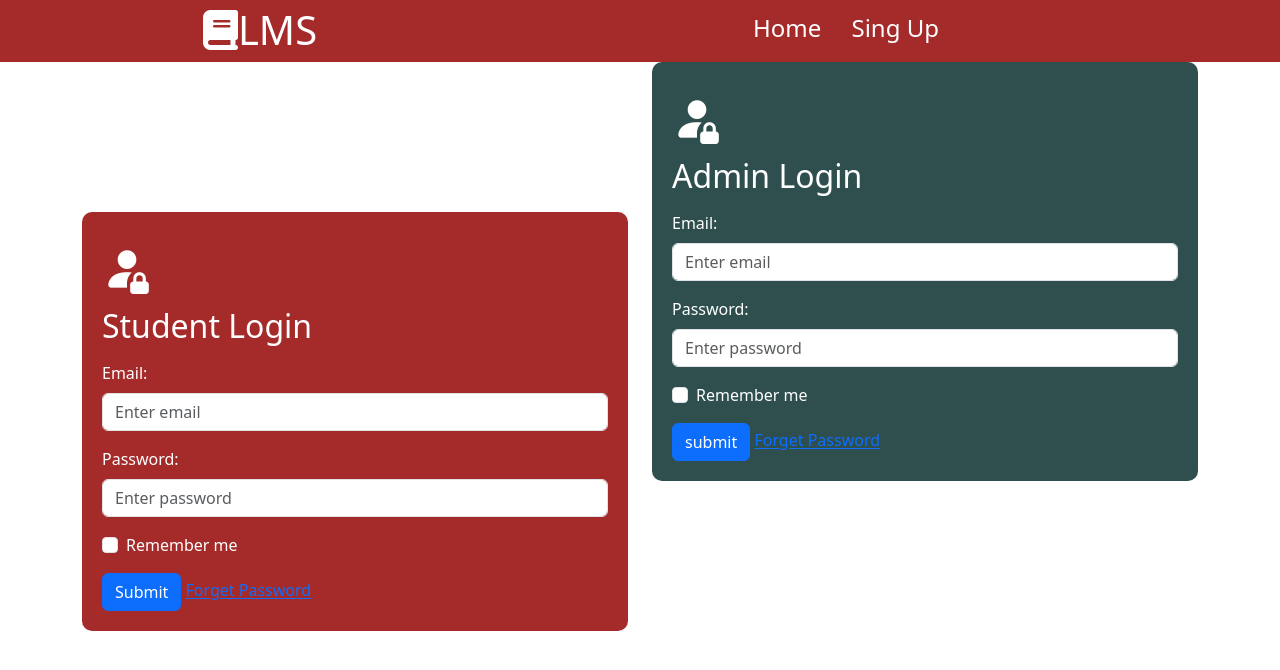
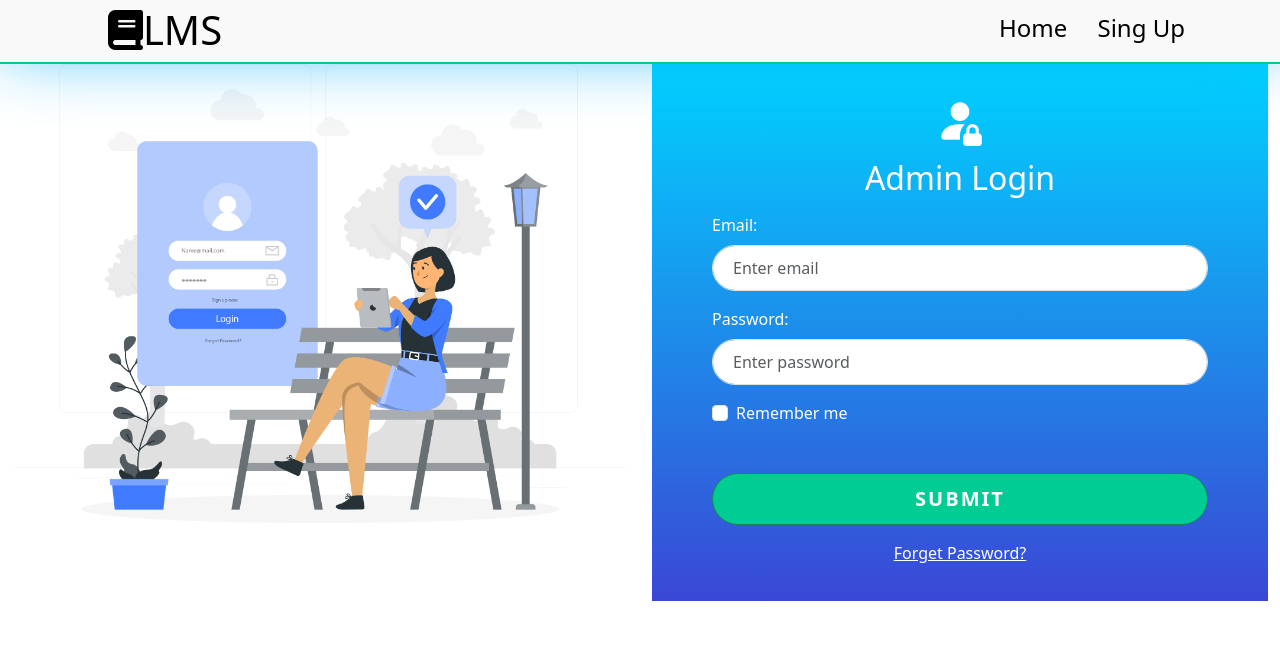
Before and after one commit to razibdash/Gnosis, a PHP site: page /admin-login.php in a window 1280 px wide. Shown: the top 670 px of the page. Run offline with PHP 8.4, Linux system fonts and the light colour scheme.

Commit message:
login file ui changed

```diff
--- a/admin-login.php
+++ b/admin-login.php
@@ -1,42 +1,6 @@
-<!doctype html>
-<html lang="en">
-  <head>
-    <title>LMS</title>
-    <!-- Required meta tags -->
-    <meta charset="utf-8">
-    <meta name="viewport" content="width=device-width, initial-scale=1, shrink-to-fit=no">
 
-    <!-- Bootstrap CSS -->
-    <link rel="stylesheet" href="https://cdnjs.cloudflare.com/ajax/libs/font-awesome/6.4.0/css/all.min.css">
-    <link href="https://cdn.jsdelivr.net/npm/bootstrap@5.3.0-alpha3/dist/css/bootstrap.min.css" rel="stylesheet"
-    integrity="sha384-KK94CHFLLe+nY2dmCWGMq91rCGa5gtU4mk92HdvYe+M/SXH301p5ILy+dN9+nJOZ" crossorigin="anonymous">
-    <link rel="stylesheet" href="https://cdn.jsdelivr.net/npm/bootstrap-icons@1.10.4/font/bootstrap-icons.css">
-     <link rel="stylesheet" href="./css/home.css">
-  </head>
-  <body>
+<?php require_once('header.php')?>
 
- <!-- Header Part -->
-     <div class="header">
-        <div class="container">
-            <div class="row">
-                <div class="col-md-4">
-                    <div class="logo">
-                    <a href="home.php"><span><i class="fa-solid fa-book"></i>LMS</span></a>
-                    </div>
-                </div>
-                <div class="col-md-8">
-                    <div class="sing-up">
-                     <ul>
-                        <li><a href="home.php">Home</a></li>
-                        <li><a href="Sing-up.php">Sing Up</a></li>
-
-                     </ul>
-                    </div>
-                </div>
-            </div>
-        </div>
-     </div>
-     <!-- Header Part END-->
 
 <?php
  if(isset($_REQUEST['adminError']))
@@ -51,34 +15,11 @@
 
 
 <!--login part-->
-     <div class="studen_admin_login">
-        <div class="container">
+     <section class="studen_admin_login">
+        <div class="container-fluid">
             <div class="row">
                 <div class="col-md-6">
-                   <div class="student_login_form">
-
-                   <form action="/action_page.php">
-                   <div class="studen">
-                     <span class='login-icon-avater'><i class="bi bi-person-fill-lock"></i></span>
-                        <h2>Student Login</h2>
-                    </div>
-                    <div class="mb-3 mt-3">
-                        <label for="email" class="form-label">Email:</label>
-                        <input type="email" class="form-control" id="email" placeholder="Enter email" name="email" required>
-                    </div>
-                    <div class="mb-3">
-                        <label for="pwd" class="form-label">Password:</label>
-                        <input type="password" class="form-control" id="pwd" placeholder="Enter password" name="pswd" required>
-                    </div>
-                    <div class="form-check mb-3">
-                        <label class="form-check-label">
-                        <input class="form-check-input" type="checkbox" name="remember"> Remember me
-                        </label>
-                    </div>
-                    <button type="submit" class="btn btn-primary">Submit</button>
-                    <a href="">Forget Password</a>
-                    </form>
-                   </div>
+                    <img src="image/admin-login-img.png" alt="admin login not found">
                 </div>
 
 
@@ -91,25 +32,25 @@
                     </div>
                         <div class="mb-3 mt-3">
                             <label for="email" class="form-label">Email:</label>
-                            <input type="email" class="form-control" id="email" placeholder="Enter email" name="email" required>
+                            <input type="email" class="form-control in-field" id="email" placeholder="Enter email" name="email" required>
                         </div>
                         <div class="mb-3">
                             <label for="pwd" class="form-label">Password:</label>
-                            <input type="password" class="form-control" id="pwd" placeholder="Enter password" name="pswd" required>
+                            <input type="password" class="form-control in-field" id="pwd" placeholder="Enter password" name="pswd" required>
                         </div>
-                        <div class="form-check mb-3">
+                        <div class="form-check mb-5">
                             <label class="form-check-label">
                             <input class="form-check-input" type="checkbox" name="remember"> Remember me
                             </label>
                         </div>
-                        <input type="submit" name="submit" class="btn btn-primary" value="submit" id="">
-                        <a href="">Forget Password</a>
+                        <input type="submit" name="submit" class="d-block m-auto btn btn-success btn-lg submit-btn" value="submit" id="">
+                        <a class="froget-pass m-3" href="">Forget Password?</a>
                         </form>
                     </div>
                 </div>
             </div>
         </div>
-     </div>
+     </section>
      <!--login part END-->
 
      <?php
@@ -118,10 +59,4 @@
      ?>
 
 
-    <!-- Optional JavaScript -->
-    <!-- jQuery first, then Popper.js, then Bootstrap JS -->
-    <script src="https://code.jquery.com/jquery-3.3.1.slim.min.js" integrity="sha384-q8i/X+965DzO0rT7abK41JStQIAqVgRVzpbzo5smXKp4YfRvH+8abtTE1Pi6jizo" crossorigin="anonymous"></script>
-    <script src="https://cdnjs.cloudflare.com/ajax/libs/popper.js/1.14.7/umd/popper.min.js" integrity="sha384-UO2eT0CpHqdSJQ6hJty5KVphtPhzWj9WO1clHTMGa3JDZwrnQq4sF86dIHNDz0W1" crossorigin="anonymous"></script>
-    <script src="https://stackpath.bootstrapcdn.com/bootstrap/4.3.1/js/bootstrap.min.js" integrity="sha384-JjSmVgyd0p3pXB1rRibZUAYoIIy6OrQ6VrjIEaFf/nJGzIxFDsf4x0xIM+B07jRM" crossorigin="anonymous"></script>
-  </body>
-</html>
+     <?php require_once('footer.php')?>
--- a/css/home.css
+++ b/css/home.css
@@ -1,13 +1,15 @@
 .header{
-    background: brown;
+    background: #f9f9f9;
     position: relative;
     width: 100%;
+    border-bottom: 2px solid #00cd93;
+    box-shadow: 0px -20px 73px #0eaff4;
 }
 .header .logo{
     text-align: center;
 }
 .header .logo span{
-    color: white;
+    color: black;
    font-size: 40px;
 }
 .header .logo a{
@@ -26,7 +28,7 @@
 }
 .header .sing-up ul li a{
     text-decoration: none;
-    color: white;
+    color: black;
     font-size: 24px;
     padding: 13px;
 }
@@ -53,14 +55,21 @@
 
 /*Admin section*/
 .admin_login_form{
-    background: darkslategray;
-    padding: 20px;
-    border-radius: 10px;
-    box-shadow: 0px 0px 0px 4px;
+    padding: 20px 60px;
     color: white;
+    background: linear-gradient(180deg, #00d2ff 0%, #3a47d5 100%);
+    height: 100%;
+    width: 100%;
+}
+.admin_login_form .studen{
+    text-align:center;
 }
 .login-icon-avater{
     font-size: 50px;
 }
+.admin_login_form .in-field {
+    border-radius: 100px;
+    padding: 10px 20px;
+}
 
 /*Admin Section End*/
--- a/css/style.css
+++ b/css/style.css
@@ -5,3 +5,17 @@
 img{
     max-width: 100%;
 }
+.admin_login_form .submit-btn {
+    background-color: #00cd93;
+    width: 100%;
+    border-radius: 100px;
+    padding: 10px;
+    text-transform: uppercase;
+    font-weight: bold;
+    letter-spacing: 2px;
+}
+.admin_login_form .froget-pass {
+    justify-content: center;
+    display: flex;
+    color: white;
+}
--- a/header.php
+++ b/header.php
@@ -21,12 +21,12 @@
 <div class="header">
         <div class="container">
             <div class="row">
-                <div class="col-md-4">
+                <div class="col-md-2">
                     <div class="logo">
                     <a href="home.php"><span><i class="fa-solid fa-book"></i>LMS</span></a>
                     </div>
                 </div>
-                <div class="col-md-8">
+                <div class="col-md-10 d-flex justify-content-end">
                     <div class="sing-up">
                      <ul>
                         <li><a href="home.php">Home</a></li>
```
Also changed, not shown: home.php (+9 -8 lines), student-delete.php (added, +13 -0 lines).
